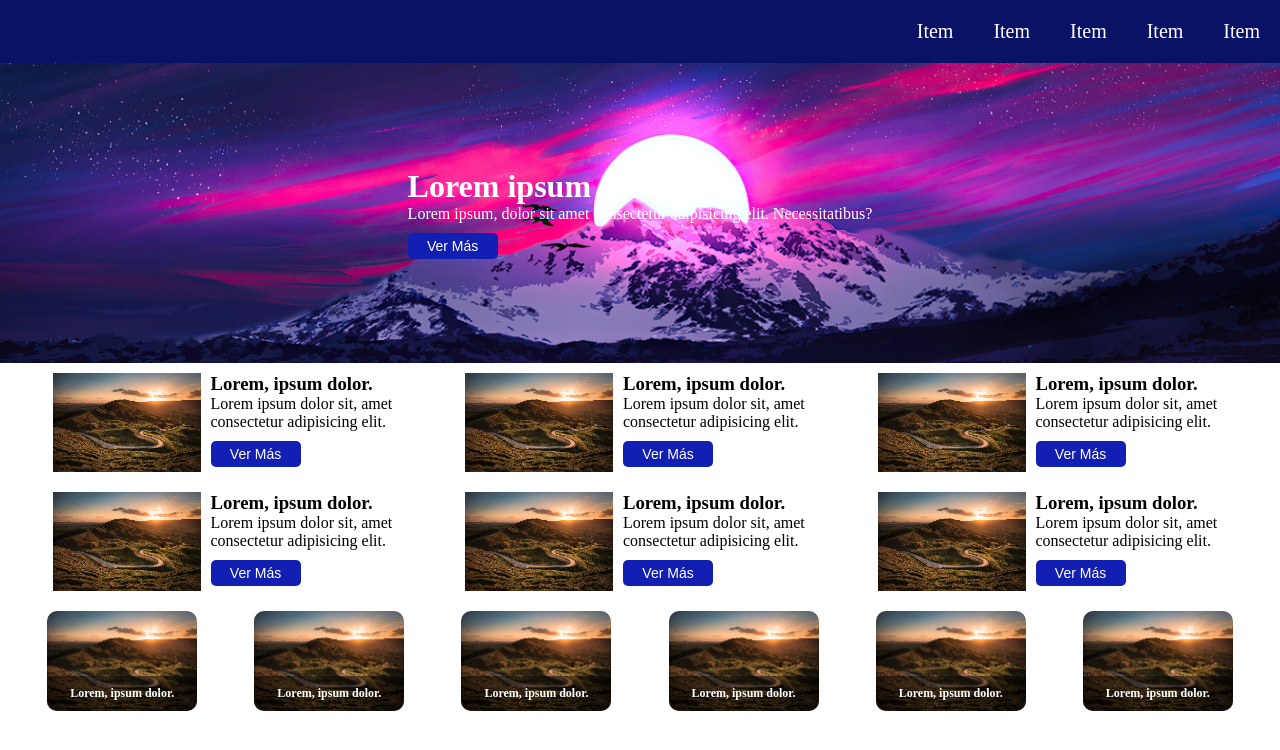
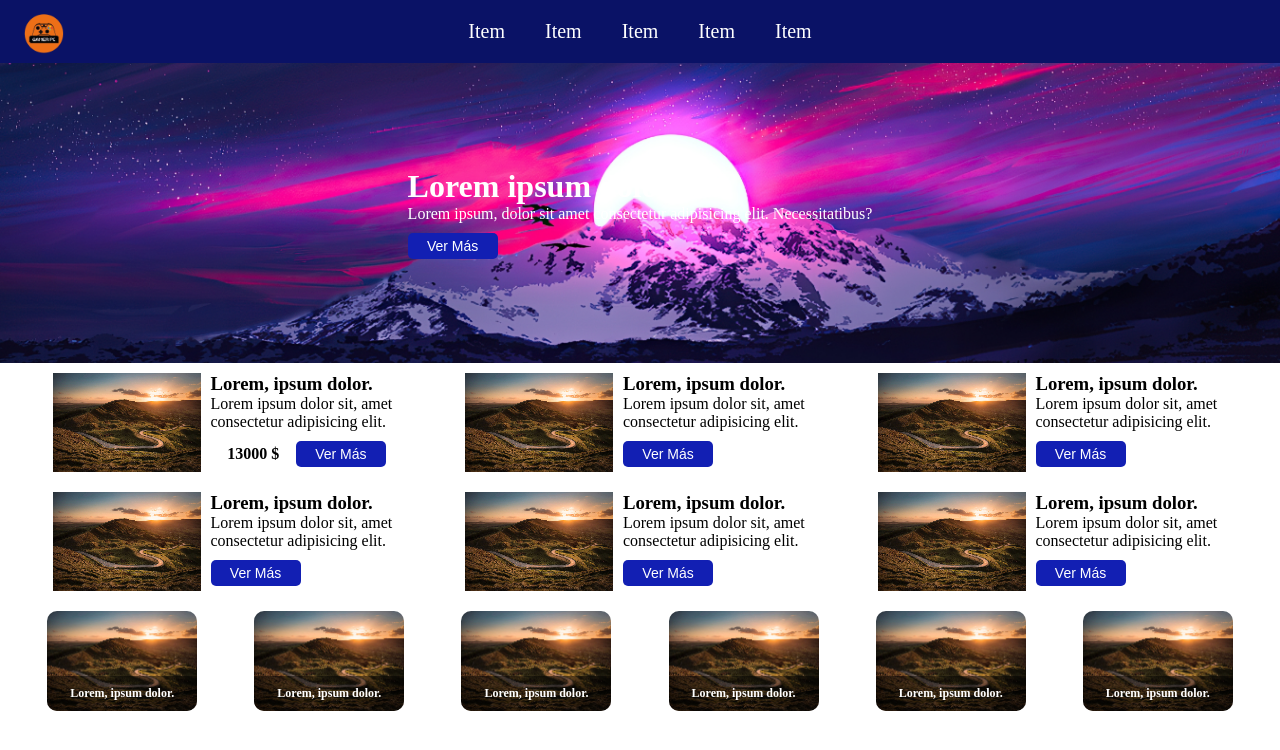
Before and after one commit to Andradanico7/Curso48075, a plain HTML site: page clase5-ejemplo/index.html in a window 1280 px wide. Drawn offline with Linux system fonts and the light colour scheme.

Commit message:
clase 5 final

```diff
--- a/clase5-ejemplo/assets/css/style.css
+++ b/clase5-ejemplo/assets/css/style.css
@@ -5,9 +5,17 @@
 }
 .navbar{
     background-color: #0a1266 ;
+    display: flex;
+    justify-content:center;
+    position: relative;
 
 }
-
+.logo{
+    width: 48px;
+    margin: 10px;
+    position: absolute;
+    left: 10px;
+}
 .navbar > ul {
     list-style: none;
     display: flex;
@@ -60,6 +68,15 @@
     column-gap: 10px;
     margin: 10px;
 }
+.price{
+    display: flex;
+    align-items: center;
+    justify-content: space-evenly;
+}
+.price span{
+    margin-top: 10px;
+    font-weight: bold;
+}
 .btn {
     display: block;
     width: 90px;
--- a/clase5-ejemplo/index.html
+++ b/clase5-ejemplo/index.html
@@ -9,11 +9,12 @@
 </head>
 <body>
     <nav class="navbar">
+        <img class="logo" src="./assets/img/gamerpc.png" alt="">
         <ul>
             <li><a href="">Item</a></li>
             <li><a href="">Item</a></li>
             <li>
-                <a href="">Item</a>
+                <a>Item</a>
                 <ul>
                     <li><a href="">Subitem</a></li>
                     <li><a href="">Subitem</a></li>
@@ -29,6 +30,7 @@
             <h1>Lorem ipsum dolor sit.</h1>
             <p>Lorem ipsum, dolor sit amet consectetur adipisicing elit. Necessitatibus?</p>
             <button class="btn">Ver Más</button>
+
         </div>
     </header>
     <main>
@@ -38,7 +40,10 @@
                 <div class="card-info">
                     <h3>Lorem, ipsum dolor.</h3>
                     <p>Lorem ipsum dolor sit, amet consectetur adipisicing elit.</p>
-                    <a class="btn">Ver Más</a>
+                    <div class="price">
+                        <span>13000 $</span>
+                        <a class="btn">Ver Más</a>
+                    </div>
                 </div>
             </div>
             <div class="card">
```
Also changed, not shown: clase5-ejemplo/assets/img/gamerpc.png (added).
